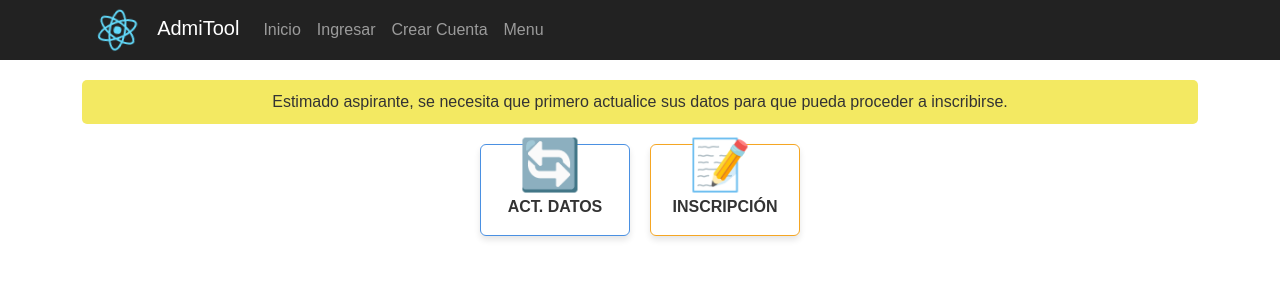
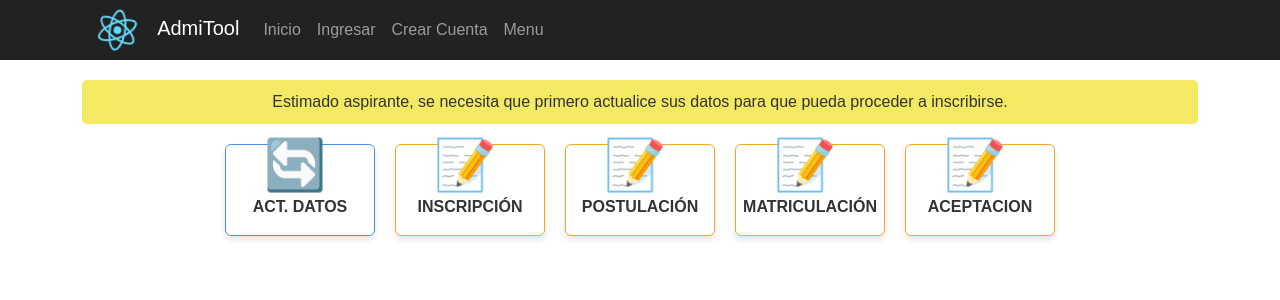
Before and after one commit to gamp81/admitool-front, a React (Create React App) app: page /menu in a window 1280 px wide. Shown: the top 300 px of the page. Built offline with nearby package versions, Linux system fonts and the light colour scheme.

Commit message:
update pages y menu

```diff
--- a/src/pages/faspirante.jsx
+++ b/src/pages/faspirante.jsx
@@ -2,8 +2,10 @@ import React, { useState } from "react";
 import "../style/Tabs.css";
 import DatosPersonales from './datospersonales';
 import Declaracion from "../components/declaracion";
+import Documentacion from "./documentacion";
 import '../style/Tabs.css';
 import Alert from '@mui/material/Alert';
+import InfoAcademica from "./infoacademica";
 const Faspirante = () => {
   const [activeTab, setActiveTab] = useState("declaracion");
 
@@ -14,9 +16,9 @@ const Faspirante = () => {
       case "datosPersonales":
         return <div> <DatosPersonales></DatosPersonales></div>;
       case "informacionAcademica":
-        return <div>Contenido de Información Académica</div>;
+        return <InfoAcademica></InfoAcademica>;
       case "documentacion":
-        return <div>Contenido de Documentación</div>;
+        return <Documentacion></Documentacion>;
       case "contactoFamiliar":
         return <div>Contenido de Contacto Familiar</div>;
       default:
--- a/src/pages/menuprincipal.jsx
+++ b/src/pages/menuprincipal.jsx
@@ -28,6 +28,9 @@ const Menuprincipal = () => {
         <div className="card-container">
           <Nav.Link  as={Link} to="/faspirante"><Card icon="🔄" text="ACT. DATOS" color="#4a90e2"/></Nav.Link>
           <Nav.Link  as={Link} to="/inscripcion"><Card icon="📝" text="INSCRIPCIÓN" color="#f5a623" /></Nav.Link>
+          <Nav.Link  as={Link} to="/postulacion"disabled><Card icon="📝" text="POSTULACIÓN" color="#f5a623" /></Nav.Link>
+          <Nav.Link  as={Link} to="/matriculacion" disabled><Card icon="📝" text="MATRICULACIÓN" color="#f5a623" /></Nav.Link>
+          <Nav.Link  as={Link} to="/aceptacion" disabled><Card icon="📝" text="ACEPTACION" color="#f5a623" /></Nav.Link>
         </div>
       </div>
 
```
